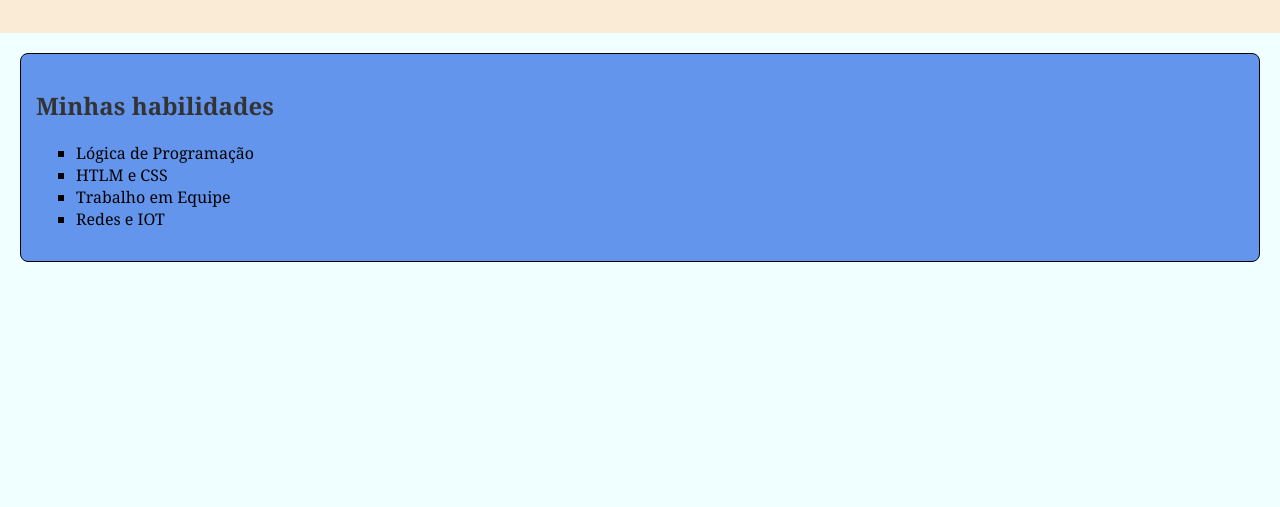
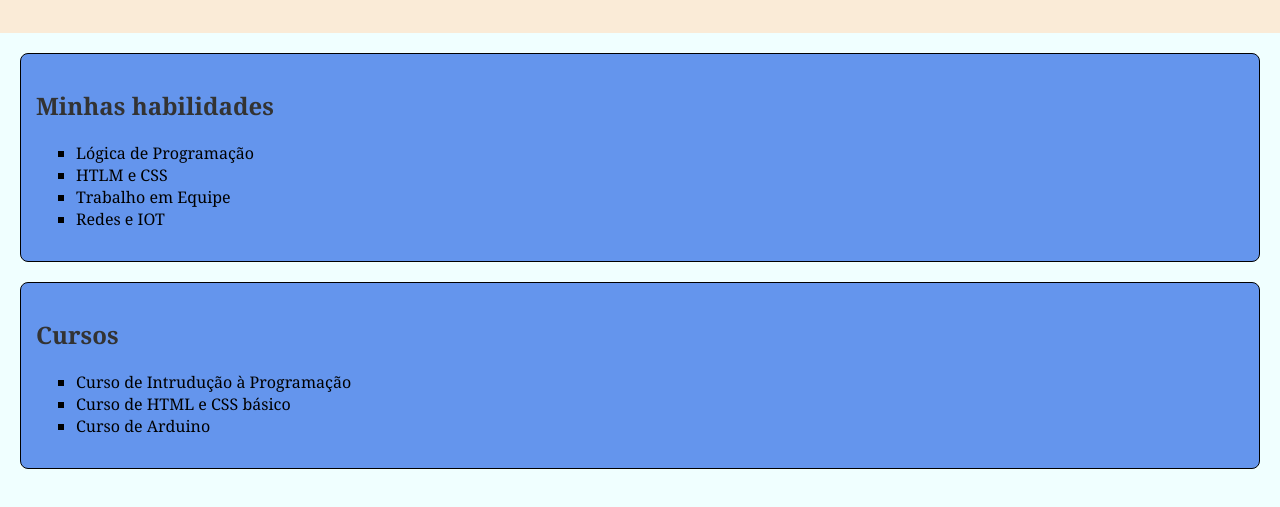
Before and after one commit to Matheus-ALR/site, a plain HTML site: page index.html in a window 1280 px wide. Shown: the part 131-638 px from the top of the page. Drawn offline with Linux system fonts and the light colour scheme.

Commit message:
Add files via upload

```diff
--- a/index.html
+++ b/index.html
@@ -55,6 +55,17 @@ ul {
 
             </ul>
         </section>
+
+        <section>
+            <h2>Cursos</h2>
+            <ul>
+            <li>Curso de Intrudução à Programação</li>
+            <li>Curso de HTML e CSS básico</li>
+            <li>Curso de Arduino</li>
+
+
+            </ul>
+        </section>
     </main>
 </body>
 
```
